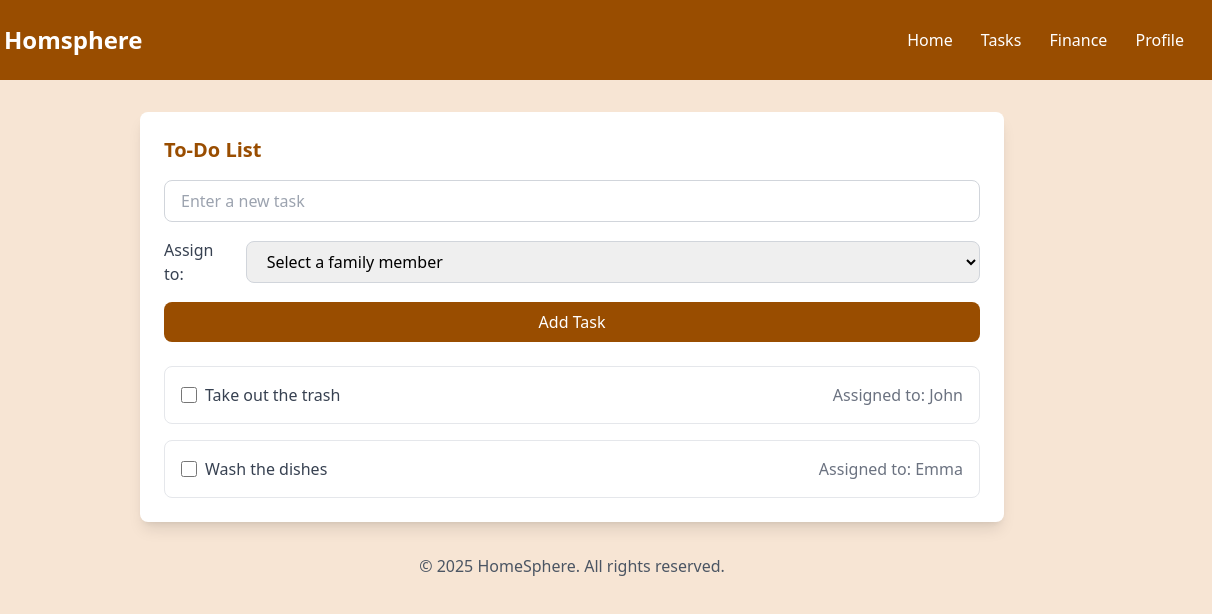
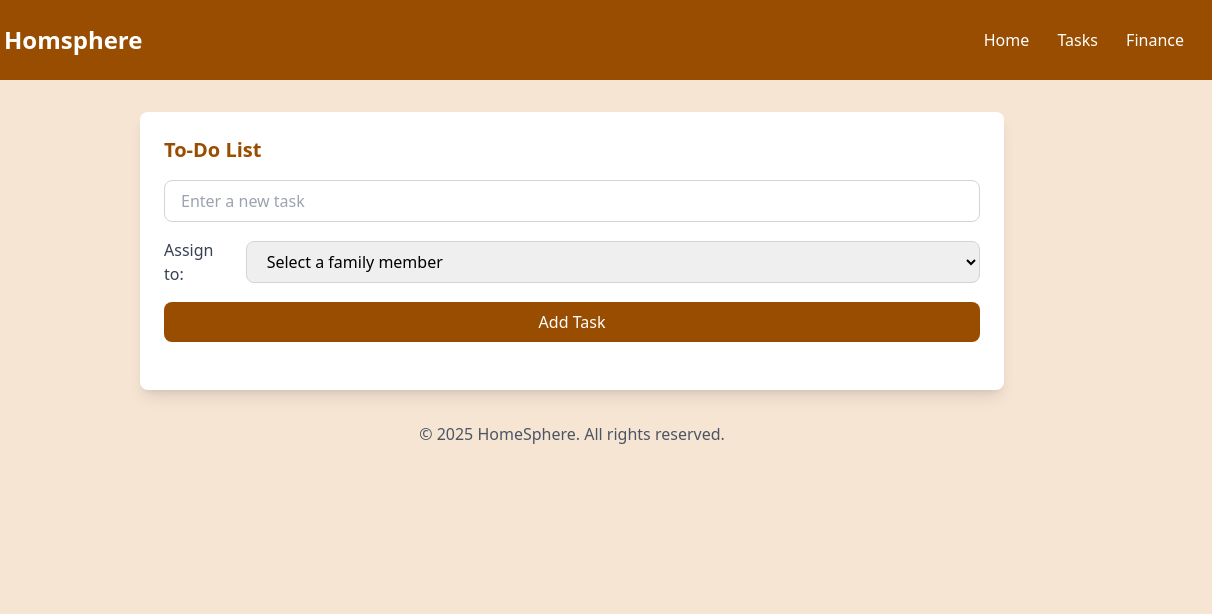
Before and after one commit to Anaswara3728/Tinkherhack, a plain HTML site: page task.html in a window 1280 px wide. Shown: the full height of the page, 68-1280 px from the left. Drawn offline with nearby package versions, Linux system fonts and the light colour scheme.

Commit message:
Update task.html

```diff
--- a/task.html
+++ b/task.html
@@ -47,8 +47,7 @@
 </head>
 <body class="bg-[#f7e5d4] min-h-screen">
 
-  <!-- Navbar -->
-    <nav style="background-color: #994d00;" class="text-white p-4">
+  <nav style="background-color: #994d00;" class="text-white p-4">
     <div class="container mx-auto flex justify-between items-center">
         <!-- Logo and Title -->
         <div class="flex items-center">
@@ -60,7 +59,7 @@
             <a href="Homepage.html" class="px-3 py-2 hover:opacity-80 rounded">Home</a>
             <a href="task.html" class="px-3 py-2 hover:opacity-80 rounded">Tasks</a>
             <a href="finance.html" class="px-3 py-2 hover:opacity-80 rounded">Finance</a>
-            <a href="#profile" class="px-3 py-2 hover:opacity-80 rounded">Profile</a>
+
         </div>
     </div>
 </nav>
@@ -112,24 +111,7 @@
 
       <!-- Task List -->
       <div id="taskList" class="space-y-4">
-        <!-- Example Task -->
-        <div class="flex items-center justify-between p-4 border border-gray-200 rounded-lg">
-          <div class="flex items-center space-x-2">
-            <input type="checkbox" class="w-4 h-4 text-[#994d00]" />
-            <label class="text-gray-700">Take out the trash</label>
-          </div>
-          <div class="text-gray-500">Assigned to: John</div>
-        </div>
-
-        <div class="flex items-center justify-between p-4 border border-gray-200 rounded-lg">
-          <div class="flex items-center space-x-2">
-            <input type="checkbox" class="w-4 h-4 text-[#994d00]" />
-            <label class="text-gray-700">Wash the dishes</label>
-          </div>
-          <div class="text-gray-500">Assigned to: Emma</div>
-        </div>
-
-        <!-- More tasks can be dynamically added here -->
+        <!-- Dynamically added tasks will appear here -->
       </div>
     </div>
 
```
